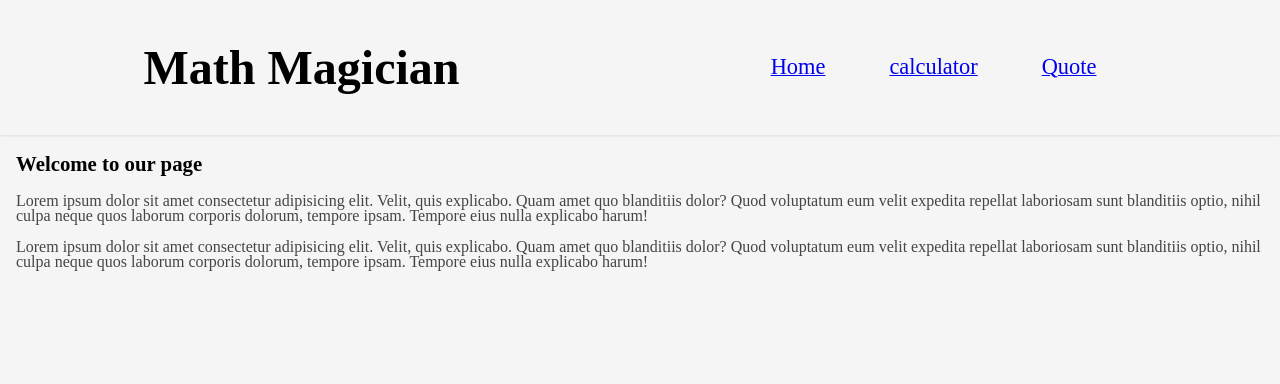
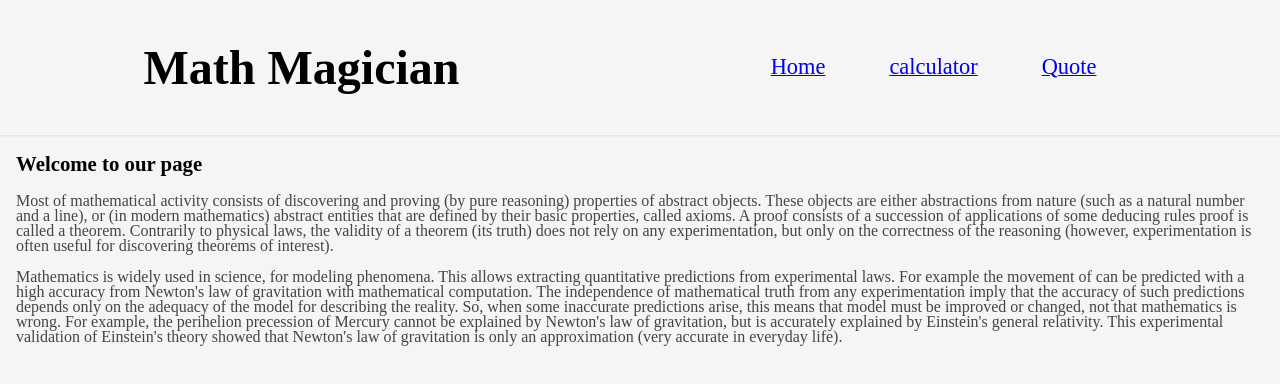
Before and after one commit to VICTOR-CHUKWU/react-calculator, a React (Create React App) app: page / in a window 1280 px wide. Shown: the top 384 px of the page. Built offline with nearby package versions, Linux system fonts and the light colour scheme; the HTML template or start-up script is replaced by a standard one.

Commit message:
Added style to folder

```diff
--- a/src/App.js
+++ b/src/App.js
@@ -2,7 +2,7 @@ import React from 'react';
 import { Switch, Route } from 'react-router-dom';
 import Calculator from './component/Calculator';
 import Home from './component/home/Home';
-import Quote from './quote/Quote';
+import Quote from './component/quote/Quote';
 import Header from './component/Header';
 
 const App = () => (
--- a/src/component/Header.js
+++ b/src/component/Header.js
@@ -1,6 +1,6 @@
 import React from 'react';
 import { Link } from 'react-router-dom';
-import styles from './Header.module.css';
+import styles from '../css-modules/Header.module.css';
 
 const Header = () => (
   <div className={styles.header}>
--- a/src/component/home/Home.js
+++ b/src/component/home/Home.js
@@ -1,5 +1,5 @@
 import React from 'react';
-import styles from './Home.module.css';
+import styles from '../../css-modules/Home.module.css';
 
 const Home = () => (
   <div className={styles.home}>
@@ -7,19 +7,28 @@ const Home = () => (
       Welcome to our page
     </h2>
     <p>
-      Lorem ipsum dolor sit amet consectetur
-      adipisicing elit. Velit, quis explicabo. Quam amet quo blanditiis dolor?
-      Quod voluptatum eum velit expedita repellat laboriosam sunt blanditiis optio,
-      nihil culpa neque quos laborum corporis dolorum, tempore ipsam.
-      Tempore eius nulla explicabo harum!
+      Most of mathematical activity consists of discovering and proving (by pure reasoning)
+      properties of abstract objects. These objects are either abstractions from nature
+      (such as a natural number and a line), or (in modern mathematics)
+      abstract entities that are defined by their basic properties,
+      called axioms. A proof consists of a succession of applications of some deducing rules
+      proof is called a theorem. Contrarily to physical laws, the validity of a theorem (its truth)
+      does not rely on any experimentation, but only on the correctness of the reasoning (however,
+      experimentation is often useful for discovering theorems of interest).
 
     </p>
     <p>
-      Lorem ipsum dolor sit amet consectetur
-      adipisicing elit. Velit, quis explicabo. Quam amet quo blanditiis dolor?
-      Quod voluptatum eum velit expedita repellat laboriosam sunt blanditiis optio,
-      nihil culpa neque quos laborum corporis dolorum, tempore ipsam.
-      Tempore eius nulla explicabo harum!
+      Mathematics is widely used in science, for modeling phenomena. This allows extracting
+      quantitative predictions from experimental laws. For example the movement of
+      can be predicted with a high accuracy from Newton&apos;s law of gravitation with
+      mathematical computation. The independence of mathematical truth from any experimentation
+      imply that the accuracy of such predictions depends only on the adequacy of the model for
+      describing the reality. So, when some inaccurate predictions arise, this means that
+      model must be improved or changed, not that mathematics is wrong. For example, the
+      perihelion precession of Mercury cannot be explained by Newton&apos;s law of gravitation,
+      but is accurately explained by Einstein&apos;s general relativity. This experimental
+      validation of Einstein&apos;s theory showed that Newton&apos;s law of gravitation is only
+      an approximation (very accurate in everyday life).
 
     </p>
   </div>
--- a/src/quote/Quote.js
+++ b/src/component/quote/Quote.js
@@ -1,5 +1,5 @@
 import React from 'react';
-import styles from './Quote.module.css';
+import styles from '../../css-modules/Quote.module.css';
 
 const Quote = () => (
   <div className={styles.quote}>
```
Also changed, not shown: screenshot.PNG (added), src/css-modules/Header.module.css (renamed from src/component/Header.module.css), src/css-modules/Home.module.css (renamed from src/component/home/Home.module.css), src/css-modules/Quote.module.css (renamed from src/quote/Quote.module.css), 1 other file (tests, documents, lock files or other folders).
